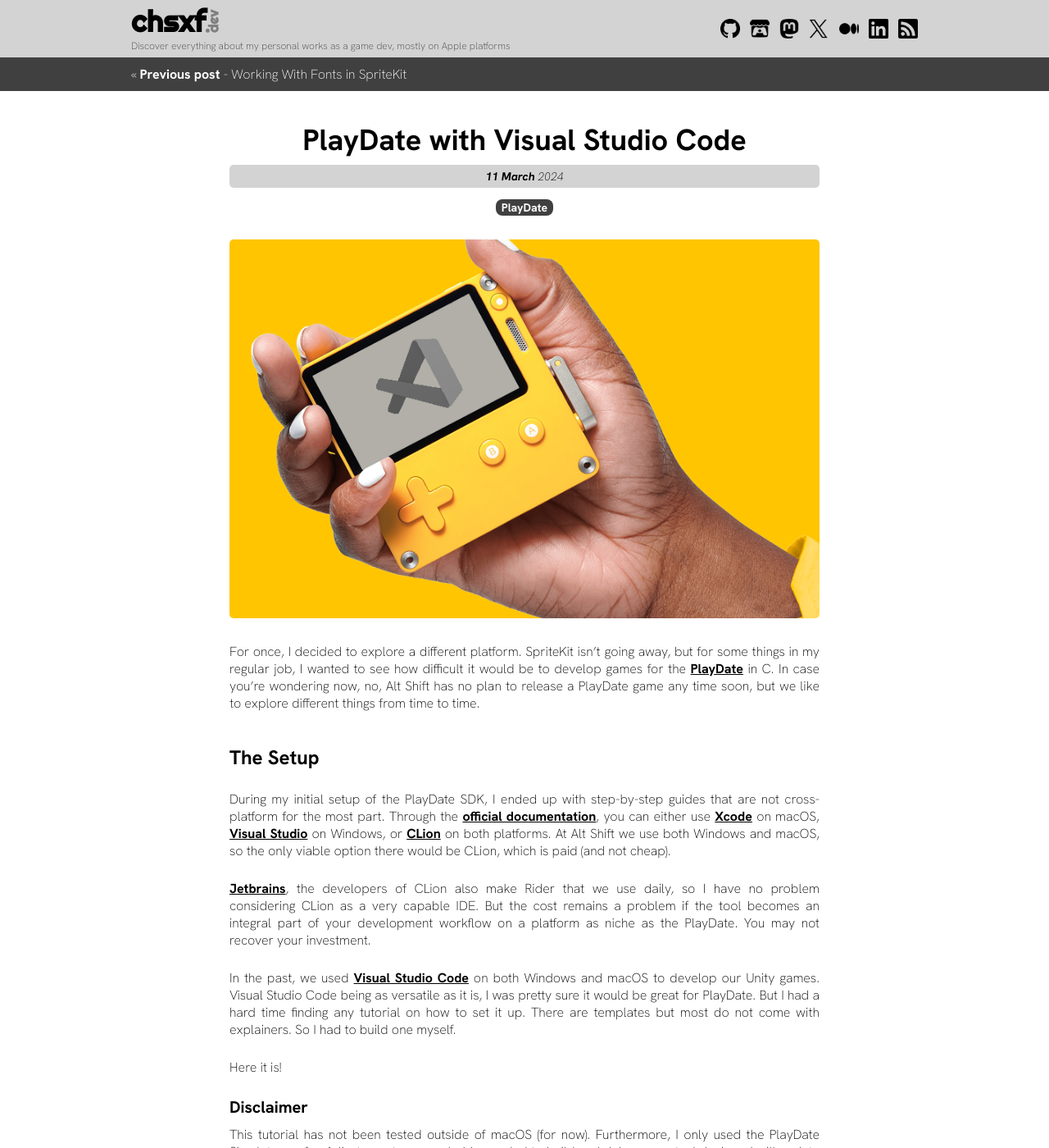
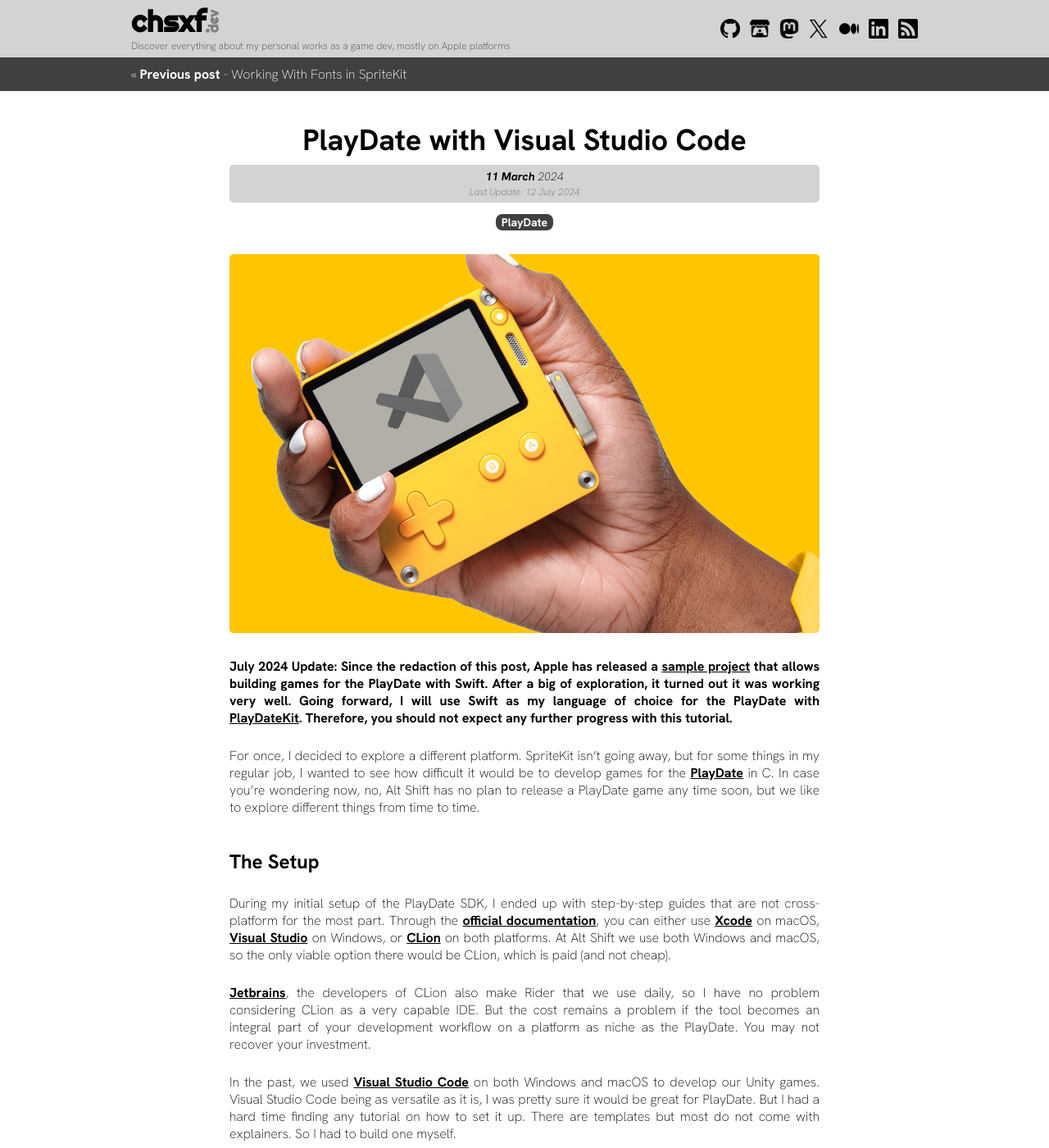
Before and after one commit to chsxf/chsxf, a Jekyll site: the page built from _posts/2024-03-11-14-playdate-with-vscode.md, in a window 1280 px wide and 1400 px high. Shown: the whole window at 82% size. Built offline with Jekyll 4.4.1, drawn with Linux system fonts in a browser that asks for light colours.

Commit message:
💬 Updated "PlayDate with Visual Studio Code"

```diff
--- a/_posts/2024-03-11-14-playdate-with-vscode.md
+++ b/_posts/2024-03-11-14-playdate-with-vscode.md
@@ -3,13 +3,16 @@
 title: "PlayDate with Visual Studio Code"
 image: /assets/posts/14/playdate-w-vscode.png
 date: 2024-03-11
+last_modified_at: 2024-07-12
 tags:
   - PlayDate
 description: >
   Spritekit isn't going away, but I wanted to see how difficult it would be to developer games for the PlayDate in C. Turns out, not many resources exist to do that with Visual Studio Code. In this post, I explain how to set up Visual Studio Code to build, run, and debug for the PlayDate Simulator.
 ---
 
-![Fonts with SpriteKit](/assets/posts/14/playdate-w-vscode.png)
+![PlayData console with Visual Studio Code logo](/assets/posts/14/playdate-w-vscode.png)
+
+**July 2024 Update: Since the redaction of this post, Apple has released a [sample project](https://github.com/apple/swift-playdate-examples) that allows building games for the PlayDate with Swift. After a big of exploration, it turned out it was working very well. Going forward, I will use Swift as my language of choice for the PlayDate with [PlayDateKit](https://github.com/finnvoor/PlaydateKit). Therefore, you should not expect any further progress with this tutorial.**
 
 For once, I decided to explore a different platform. SpriteKit isn't going away, but for some things in my regular job, I wanted to see how difficult it would be to develop games for the [PlayDate](https://play.date/) in C. In case you're wondering now, no, Alt Shift has no plan to release a PlayDate game any time soon, but we like to explore different things from time to time.
 
```
